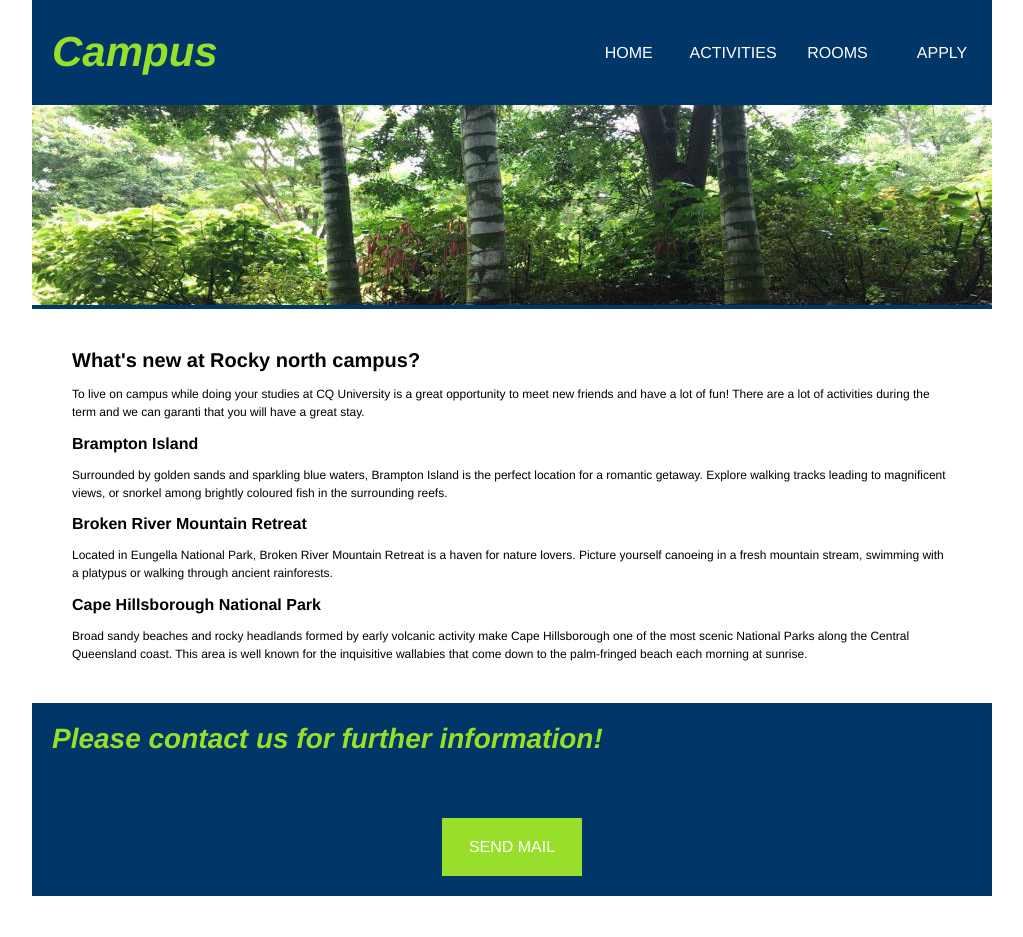
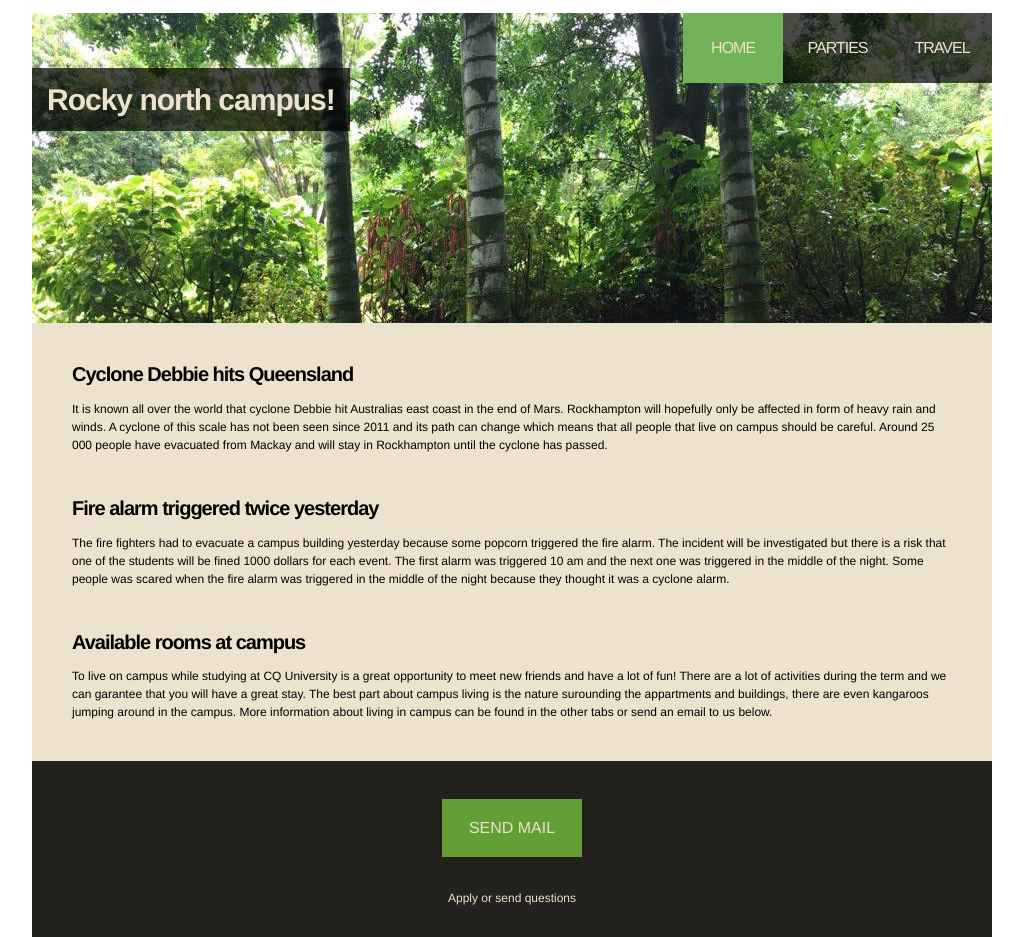
Before and after one commit to CatarinaFjallbark/WebbDesign, a plain HTML site: page Assignment2/index.html in a window 1280 px wide. Shown: the whole page, without its empty margins (128-1151 px from the left). Before the commit the page ends 896 px from the top, so only its background shows below. Drawn offline with Linux system fonts and the light colour scheme.

Commit message:
Assignment2

```diff
--- a/Assignment2/index.html
+++ b/Assignment2/index.html
@@ -3,124 +3,34 @@
 <head>
 <meta charset="utf-8">
 <title>Living at CQU campus</title>
-<style type="text/css">
-body {
- margin: 0px;
- padding: 0px;
- font-family: 'Helvetica', 'Arial', sans-serif;
-}
-div#wrap {
- width: 960px;
- margin-left: auto;
- margin-right: auto;
- padding: 0px;
-}
-div#header {
- width: 960px;
- background-color: #013668;
-}
-div#nav {
- float: right;
- line-height: 105px;
-}
-div#main {
- margin: 40px;
-}
-div#footer {
- width: 960px;
- background-color:#013668;
-}
-h1 {
- font-size: 20px;
-}
-h1#title {
- font-size: 42px;
- font-style: italic;
- display: inline-block;
- margin-left: 20px;
- color:#98df2b;
-}
-h2 {
- font-size: 16px;
-}
-p {
- font-size: 12px;
- line-height: 18px;
-}
-h2#footer {
- font-size: 28px;
- font-style: italic;
- padding: 20px;
- color:#98df2b;
-}
-a:link {
- text-decoration: none;
- width: 100px;
-}
-a#mail {
- color: #ffffff;
- background-color: #98df2b;
- margin: 20px;
- padding: 20px;
- display: inline-block;
- text-align: center;
-
-}
-a#mail:hover {
- background-color: #6380a8;
-
-}
-.navbutton {
- color: #ffffff;
- font-size: 16px;
- text-align: center;
- display: inline-block;
-}
-.navbutton:hover {
- background-color:#6380a8;
-}
-.navbutton:active {
-  background-color: #6380a8;
-}
-</style>
+<link rel="stylesheet" type="text/css" href="style.css">
 </head>
 <body>
 <div id="wrap">
  <div id="header">
-    <h1 id="title">Campus</h1>
     <div id="nav">
-        <a href="index.html" class="navbutton">HOME</a>
-        <a href="about-us.html" class="navbutton">ACTIVITIES</a>
-        <a href="flights.html" class="navbutton">ROOMS</a>
-        <a href="hotels.html" class="navbutton">APPLY</a>
+        <a id="active" href="index.html" class="navbutton">HOME</a>
+        <a href="parties.html" class="navbutton">PARTIES</a>
+        <a href="travel.html" class="navbutton">TRAVEL</a>
     </div>
-    <img src="nature.png" alt="Nature" width="960" height="200">
+    <div id="nature">
+        <h1 id="title"><span>Rocky north campus!</span></h1>
+    </div>
  </div>
  <div id="main">
- <h1>What's new at Rocky north campus?</h1>
- <p>To live on campus while doing your studies at CQ University is a great opportunity to meet new friends and have a lot of fun! There are a lot of activities during the term and we can garanti that you will have a great stay.</p>
-
- <h2>Brampton Island</h2>
- <p>Surrounded by golden sands and sparkling blue waters,
-Brampton Island is the perfect location for a romantic getaway.
-Explore walking tracks leading to magnificent views, or snorkel
-among brightly coloured fish in the surrounding reefs.</p>
-
- <h2>Broken River Mountain Retreat</h2>
- <p>Located in Eungella National Park, Broken River Mountain
-Retreat is a haven for nature lovers. Picture yourself canoeing
-in a fresh mountain stream, swimming with a platypus or walking
-through ancient rainforests.</p>
-
- <h2>Cape Hillsborough National Park</h2>
- <p>Broad sandy beaches and rocky headlands formed by early
-volcanic activity make Cape Hillsborough one of the most scenic
-National Parks along the Central Queensland coast. This area is
-well known for the inquisitive wallabies that come down to the
-palm-fringed beach each morning at sunrise.</p>
+ <h1>Cyclone Debbie hits Queensland</h1>
+ <p>It is known all over the world that cyclone Debbie hit Australias east coast in the end of Mars. Rockhampton will hopefully only be affected in form of heavy rain and winds. A cyclone of this scale has not been seen since 2011 and its path can change which means that all people that live on campus should be careful. Around 25 000 people have evacuated from Mackay and will stay in Rockhampton until the cyclone has passed.</p>
+ <br>
+ <h1>Fire alarm triggered twice yesterday</h1>
+ <p>The fire fighters had to evacuate a campus building yesterday because some popcorn triggered the fire alarm. The incident will be investigated but there is a risk that one of the students will be fined 1000 dollars for each event. The first alarm was triggered 10 am and the next one was triggered in the middle of the night. Some people was scared when the fire alarm was triggered in the middle of the night because they thought it was a cyclone alarm.</p>
+ <br>
+ <h1>Available rooms at campus</h1>
+ <p>To live on campus while studying at CQ University is a great opportunity to meet new friends and have a lot of fun! There are a lot of activities during the term and we can garantee that you will have a great stay. The best part about campus living is the nature surounding the appartments and buildings, there are even kangaroos jumping around in the campus. More information about living in campus can be found in the other tabs or send an email to us below.</p>
  </div>
  <div id="footer">
-     <h2 id="footer">Please contact us for further information!</h2>
-     <center><a id="mail" href="mailto:eva.sorensen@cqmail.com?Subject=Campus%20living" target="_top">SEND MAIL</a></center>
+     <br>
+     <a id="mail" href="mailto:eva.sorensen@cqmail.com?Subject=Campus%20living" target="_top">SEND MAIL</a>
+     <p>Apply or send questions</p>
+     <br>
  </div>
 </div>
--- /dev/null
+++ b/Assignment2/style.css
@@ -0,0 +1,148 @@
+body {
+ margin: 0px;
+ padding: 0px;
+ font-family: 'Helvetica', Sans-Serif;
+ color: black;
+}
+div#wrap {
+ width: 960px;
+ margin-left: auto;
+ margin-right: auto;
+ padding: 0px;
+ background-color: #ede2ce;
+}
+div#nav {
+ float: right;
+ line-height: 70px;
+ background: rgba(0, 0, 0, 0.7);
+}
+div#main {
+ margin: 40px;
+}
+div#footer {
+ background: rgba(0, 0, 0, 0.85);
+}
+h1 {
+ font-size: 20px;
+ letter-spacing: -1px;
+}
+h2 {
+ font-size: 16px;
+ letter-spacing: -1px;
+}
+p {
+ font-size: 12px;
+ line-height: 18px;
+}
+a:link {
+ text-decoration: none;
+ width: 100px;
+}
+a#mail {
+ color: #ede2ce;
+ background-color: #649f35;
+ margin: 20px;
+ padding: 20px;
+ display: inline-block;
+ text-align: center;
+}
+a#mailbeach {
+ color: #ede2ce;
+ background-color: #6380a8;
+ margin: 20px;
+ padding: 20px;
+ display: inline-block;
+ text-align: center;
+}
+a#mailtoga {
+ color: #ede2ce;
+ background-color: #c3585a;
+ margin: 20px;
+ padding: 20px;
+ display: inline-block;
+ text-align: center;
+}
+div#nav a#active {
+  background-color: #73b258;
+}
+div#nav a#activebeach {
+  background-color: #7e9fa4;
+}
+div#nav a#activetoga {
+  background-color: #c3585a;
+}
+a#mail:hover {
+  background-color: #73b258;
+}
+a#mailbeach:hover {
+  background-color: #7e9fa4;
+}
+a#mailtoga:hover {
+  background-color: #dd7674;
+}
+.navbutton {
+ color: #ede2ce;
+ font-size: 16px;
+ text-align: center;
+ display: inline-block;
+ letter-spacing: -1px;
+}
+.navbuttonbeach {
+ color: #ede2ce;
+ font-size: 16px;
+ text-align: center;
+ display: inline-block;
+ letter-spacing: -1px;
+}
+.navbuttontoga {
+ color: #ede2ce;
+ font-size: 16px;
+ text-align: center;
+ display: inline-block;
+ letter-spacing: -1px;
+}
+.navbutton:hover {
+  background-color: #649f35;
+}
+.navbuttonbeach:hover {
+  background-color: #9ebda9;
+}
+.navbuttontoga:hover {
+  background-color: #dd7674;
+}
+.navbutton:active {
+  background-color: #649f35;
+}
+.navbuttonbeach:active {
+  background-color: #6380a8;
+}
+#footer {
+    color:#ede2ce;
+    text-align: center;
+}
+#nature {
+    background:url("nature.png");
+    height:310px;
+}
+#party {
+    background:url("party.png");
+    height:310px;
+}
+#beach {
+    background:url("beach.png");
+    height:310px;
+}
+h1#title {
+   position: relative;
+   top: 70px;
+   left: 0;
+   width: 100%;
+}
+h1 span {
+   color: #ede2ce;
+   font: bold;
+   font-size: 30px;
+   letter-spacing: -1px;
+   background: rgba(0, 0, 0, 0.7);
+   padding: 15px;
+}
```
Also changed, not shown: Assignment2/parties.html (added, +36 -0 lines), Assignment2/travel.html (added, +36 -0 lines), Assignment2/beach.png (added), Assignment2/party.png (added), 2 other files.
